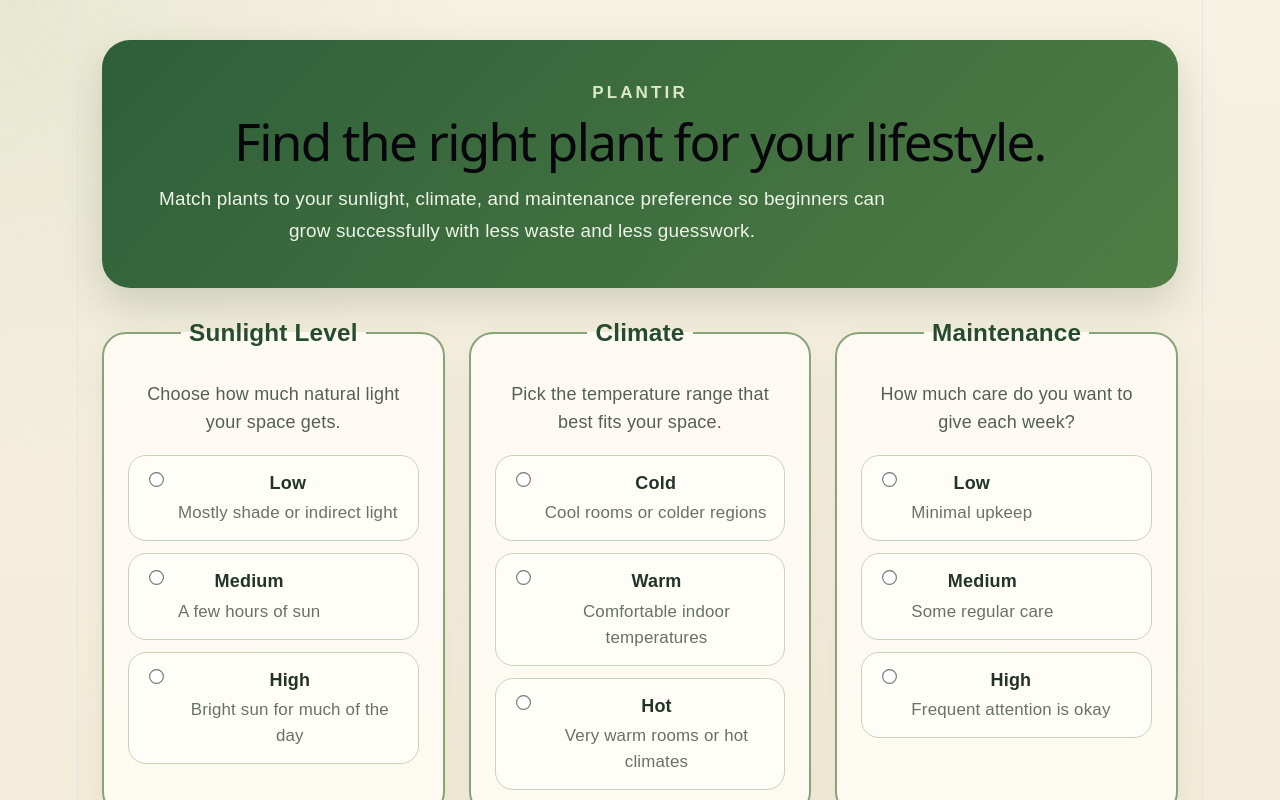
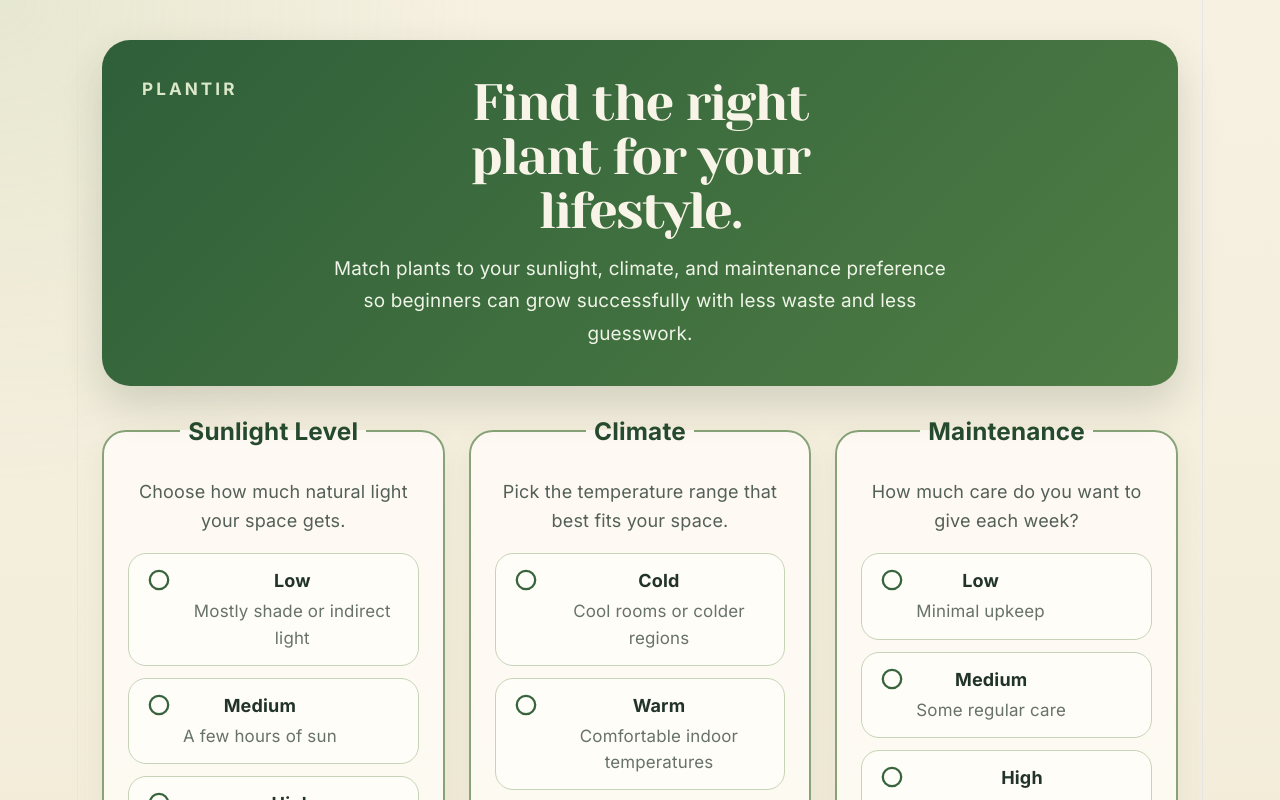
Before and after one commit to aaaravv/Plantir, a React (Vite) app in the folder plant-mvp/: page / in a window 1280 px wide. Shown: the top 800 px of the page. Built offline with nearby package versions, Linux system fonts and the light colour scheme.

Commit message:
UI changes and dark mode fixes

```diff
--- a/plant-mvp/src/App.css
+++ b/plant-mvp/src/App.css
@@ -1,7 +1,7 @@
 :root {
   color: #24312a;
   background: #f5efdf;
-  font-family: Arial, Helvetica, sans-serif;
+  font-family: var(--sans);
 }
 
 * {
@@ -30,15 +30,23 @@ body {
 }
 
 .hero-panel {
+  position: relative;
+  display: flex;
+  align-items: center;
+  justify-content: center;
   background: linear-gradient(135deg, #2f5f39 0%, #4f7d45 100%);
   color: #f8f4e8;
   border-radius: 28px;
-  padding: 40px;
+  padding: 36px 40px;
   box-shadow: 0 18px 40px rgba(44, 67, 44, 0.18);
 }
 
 .eyebrow {
-  margin: 0 0 10px;
+  margin: 0;
+  position: absolute;
+  top: 36px;
+  left: 40px;
+  font-family: var(--sans);
   font-size: 0.95rem;
   font-weight: 700;
   letter-spacing: 0.18em;
@@ -46,15 +54,30 @@ body {
   color: #dbe8c8;
 }
 
+.hero-content {
+  display: flex;
+  flex-direction: column;
+  align-items: center;
+  justify-content: center;
+  gap: 16px;
+  min-width: 0;
+  width: 100%;
+  text-align: center;
+}
+
 .hero-panel h1 {
   margin: 0;
+  font-family: var(--heading);
   font-size: clamp(2.2rem, 4vw, 4rem);
-  line-height: 1;
+  line-height: 1.05;
+  color: #f8f4e8;
+  max-width: 12ch;
 }
 
 .hero-copy {
-  max-width: 760px;
-  margin: 16px 0 0;
+  max-width: 620px;
+  margin: 0;
+  font-family: var(--sans);
   font-size: 1.05rem;
   line-height: 1.7;
   color: #eef4e7;
@@ -119,9 +142,28 @@ body {
 }
 
 .option-row input {
+  appearance: none;
+  -webkit-appearance: none;
   margin-top: 3px;
-  accent-color: #37633d;
+  width: 18px;
+  height: 18px;
+  flex: 0 0 18px;
+  border: 2px solid #37633d;
+  border-radius: 50%;
+  background: #fffdf7;
+  box-shadow: inset 0 0 0 0 #37633d;
+  transition: box-shadow 0.18s ease, background-color 0.18s ease,
+    border-color 0.18s ease;
   transform: scale(1.15);
+}
+
+.option-row:hover input {
+  border-color: #37633d;
+}
+
+.option-row input:checked {
+  background: #fffdf7;
+  box-shadow: inset 0 0 0 4px #37633d;
 }
 
 .option-copy {
@@ -198,7 +240,8 @@ body {
 
 .results-grid {
   display: grid;
-  grid-template-columns: repeat(3, minmax(0, 1fr));
+  grid-template-columns: repeat(auto-fit, minmax(280px, 360px));
+  justify-content: center;
   gap: 24px;
 }
 
@@ -268,6 +311,12 @@ body {
 
   .hero-panel {
     padding: 32px 24px;
+    padding-top: 72px;
+  }
+
+  .eyebrow {
+    position: static;
+    align-self: flex-start;
   }
 
   #root {
--- a/plant-mvp/src/App.jsx
+++ b/plant-mvp/src/App.jsx
@@ -102,11 +102,13 @@ function App() {
     <main className="app-shell">
       <section className="hero-panel">
         <p className="eyebrow">Plantir</p>
-        <h1>Find the right plant for your lifestyle.</h1>
-        <p className="hero-copy">
-          Match plants to your sunlight, climate, and maintenance preference so
-          beginners can grow successfully with less waste and less guesswork.
-        </p>
+        <div className="hero-content">
+          <h1>Find the right plant for your lifestyle.</h1>
+          <p className="hero-copy">
+            Match plants to your sunlight, climate, and maintenance preference so
+            beginners can grow successfully with less waste and less guesswork.
+          </p>
+        </div>
       </section>
 
       <form className="selection-layout" onSubmit={handleSubmit}>
--- a/plant-mvp/src/index.css
+++ b/plant-mvp/src/index.css
@@ -1,3 +1,5 @@
+@import url("https://fonts.googleapis.com/css2?family=Inter:wght@400;500;600;700;800&family=Yeseva+One&display=swap");
+
 :root {
   --text: #6b6375;
   --text-h: #08060d;
@@ -11,13 +13,13 @@
   --shadow:
     rgba(0, 0, 0, 0.1) 0 10px 15px -3px, rgba(0, 0, 0, 0.05) 0 4px 6px -2px;
 
-  --sans: system-ui, 'Segoe UI', Roboto, sans-serif;
-  --heading: system-ui, 'Segoe UI', Roboto, sans-serif;
+  --sans: "Inter", "Segoe UI", sans-serif;
+  --heading: "Yeseva One", Georgia, serif;
   --mono: ui-monospace, Consolas, monospace;
 
   font: 18px/145% var(--sans);
   letter-spacing: 0.18px;
-  color-scheme: light dark;
+  color-scheme: light;
   color: var(--text);
   background: var(--bg);
   font-synthesis: none;
@@ -30,28 +32,9 @@
   }
 }
 
-@media (prefers-color-scheme: dark) {
-  :root {
-    --text: #9ca3af;
-    --text-h: #f3f4f6;
-    --bg: #16171d;
-    --border: #2e303a;
-    --code-bg: #1f2028;
-    --accent: #c084fc;
-    --accent-bg: rgba(192, 132, 252, 0.15);
-    --accent-border: rgba(192, 132, 252, 0.5);
-    --social-bg: rgba(47, 48, 58, 0.5);
-    --shadow:
-      rgba(0, 0, 0, 0.4) 0 10px 15px -3px, rgba(0, 0, 0, 0.25) 0 4px 6px -2px;
-  }
-
-  #social .button-icon {
-    filter: invert(1) brightness(2);
-  }
-}
-
 body {
   margin: 0;
+  font-family: var(--sans);
 }
 
 #root {
```
